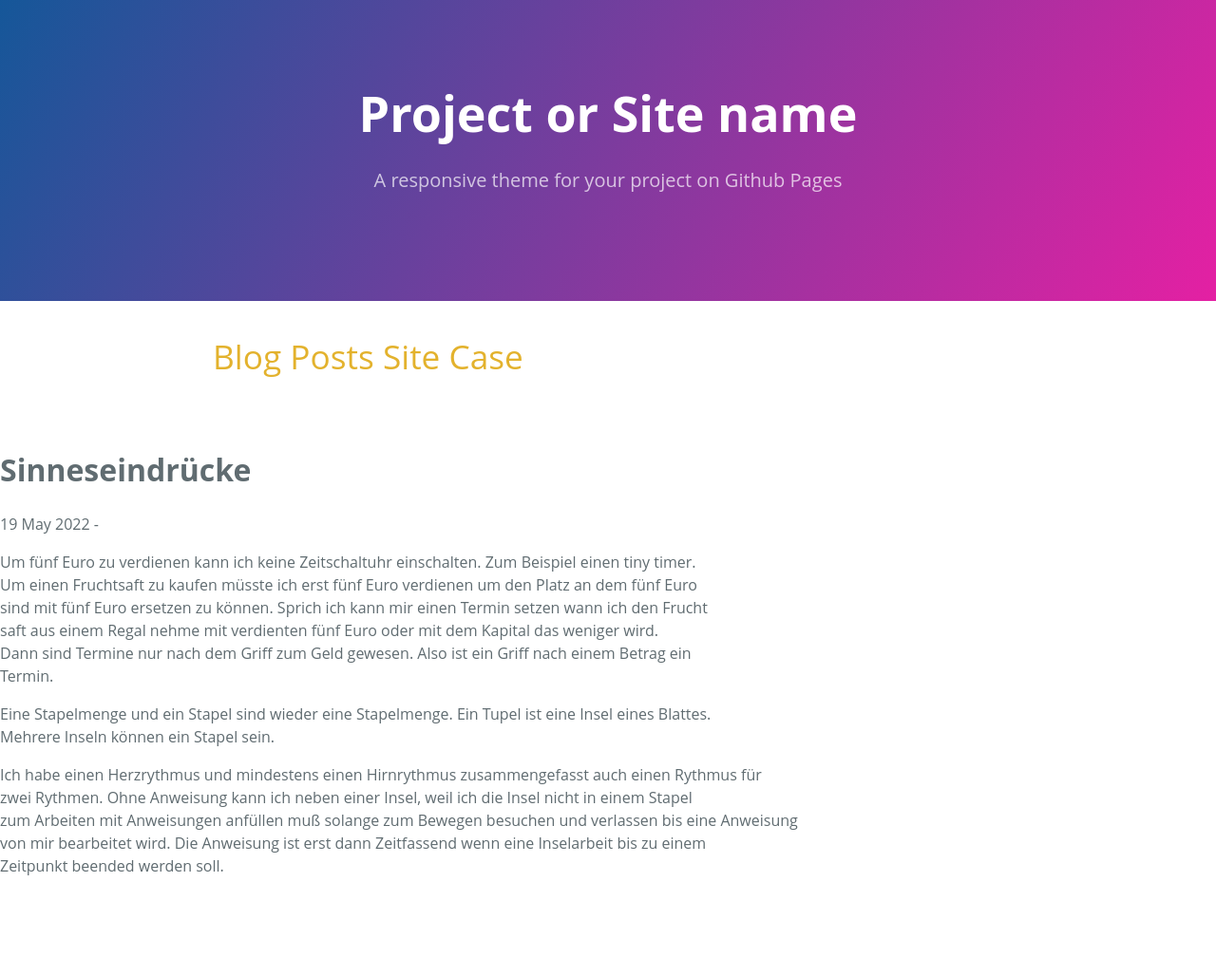
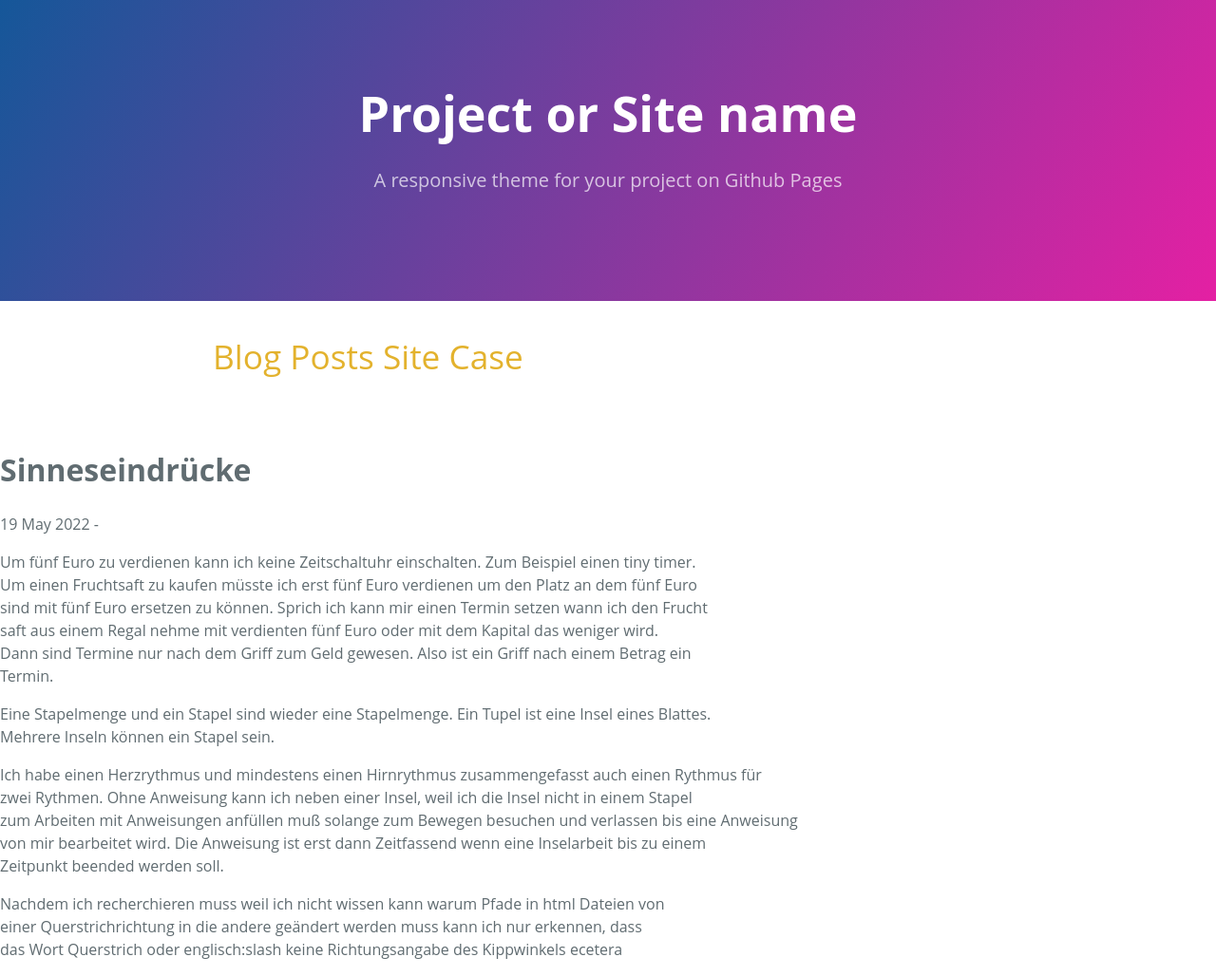
Before and after one commit to ledlightjungledStefan/Osterei, a Jekyll site: the page built from _posts/2022-05-19-sinneseindrücke.markdown, in a window 1280 px wide. Shown: the whole page at 95% size. Built offline with Jekyll 4.4.1, drawn with Linux system fonts in a browser that asks for light colours; before the commit the page ends 940 px from its top, so only the background shows below that.

Commit message:
Update 2022-05-19-sinneseindrücke.markdown

```diff
--- a/_posts/2022-05-19-sinneseindrücke.markdown
+++ b/_posts/2022-05-19-sinneseindrücke.markdown
@@ -17,3 +17,7 @@ zwei Rythmen. Ohne Anweisung kann ich neben einer Insel, weil ich die Insel nich
 zum Arbeiten mit Anweisungen anfüllen muß solange zum Bewegen besuchen und verlassen bis eine Anweisung<br>
 von mir bearbeitet wird. Die Anweisung ist erst dann Zeitfassend wenn eine Inselarbeit bis zu einem<br>
 Zeitpunkt beended werden soll.
+
+Nachdem ich recherchieren muss weil ich nicht wissen kann warum Pfade in html Dateien von<br>
+einer Querstrichrichtung in die andere geändert werden muss kann ich nur erkennen, dass<br>
+das Wort Querstrich oder englisch:slash keine Richtungsangabe des Kippwinkels ecetera
```
